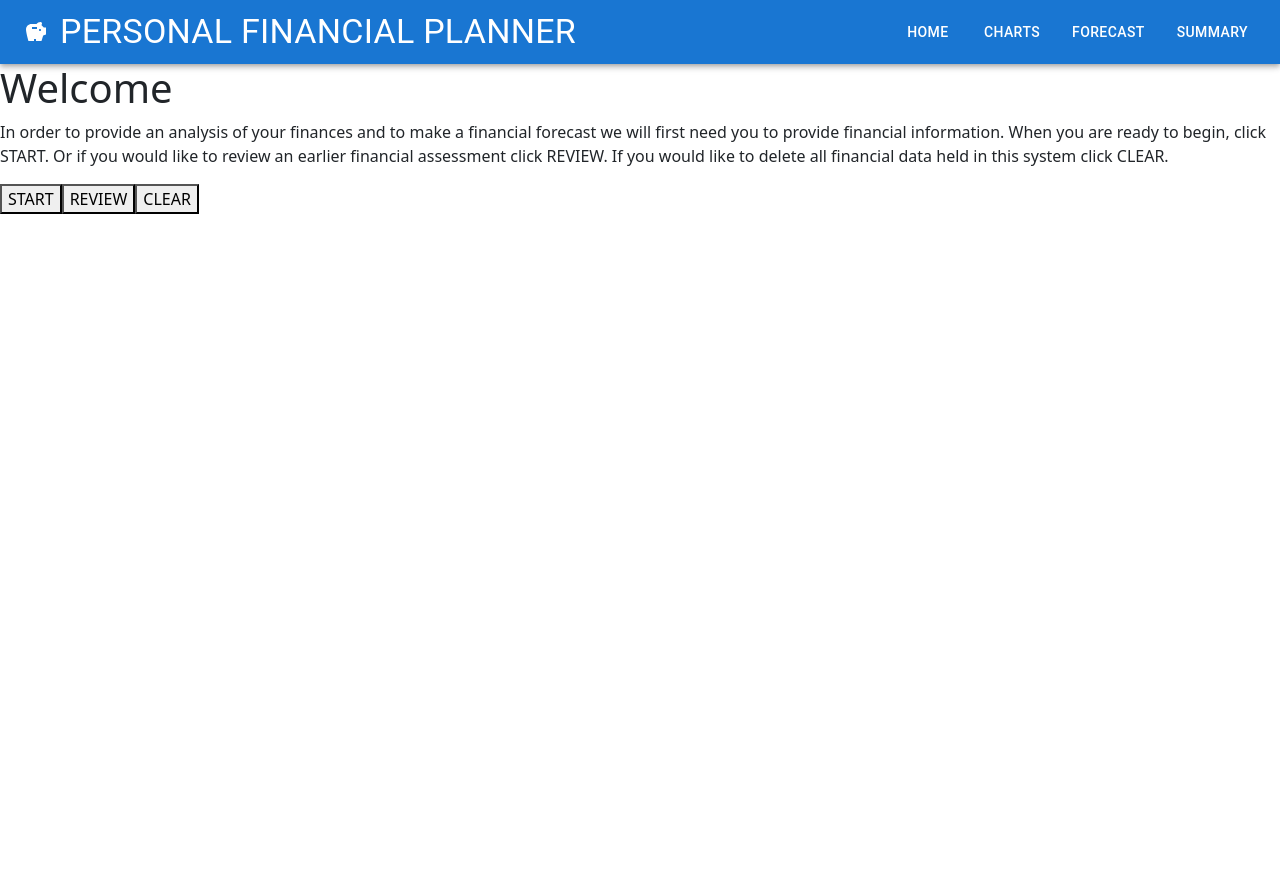
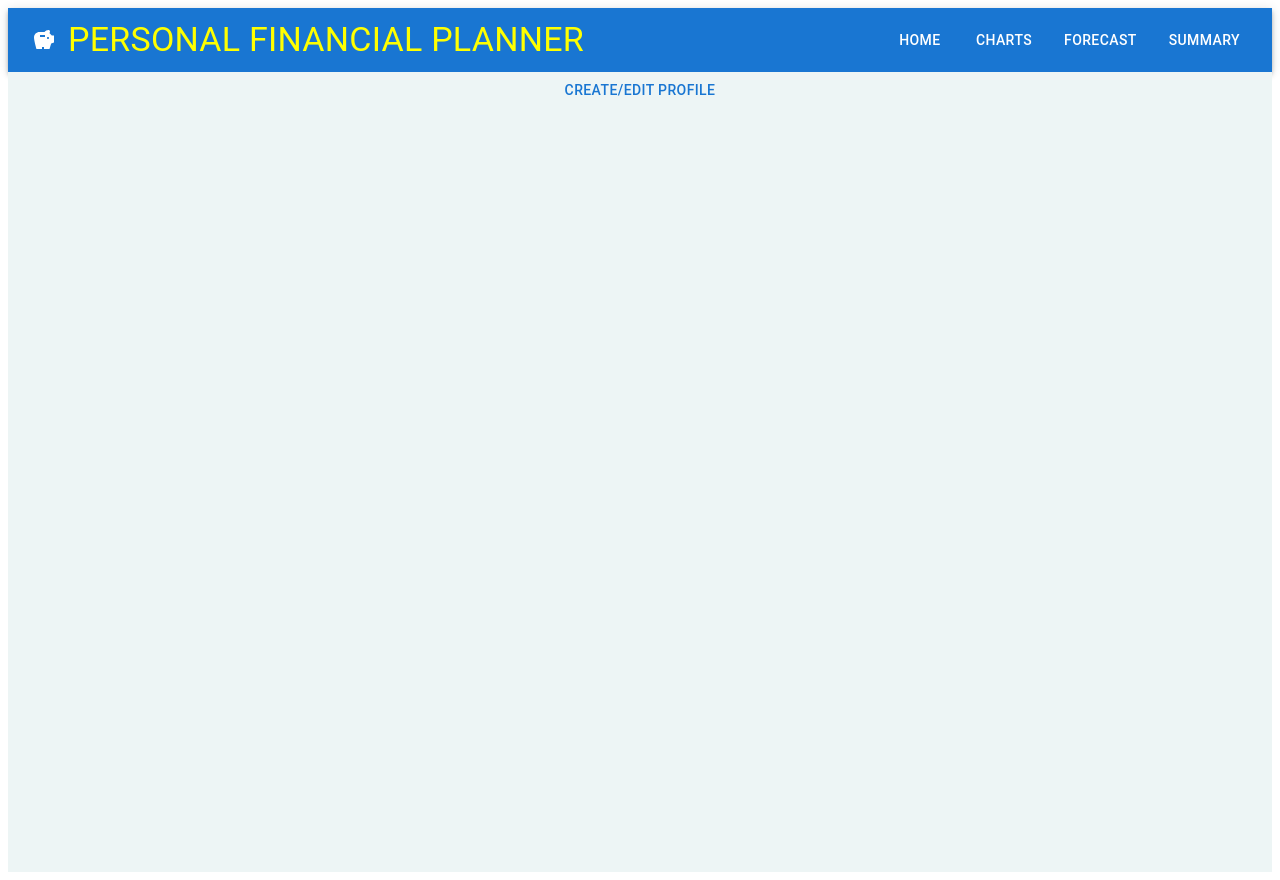
Before and after one commit to DavidBlueLamassu/personal-financial-planner, a React (Create React App) app: page / in a window 1280 px wide. Before the commit the page ends 800 px from the top, so only its background shows below. Built offline with nearby package versions, Linux system fonts and the light colour scheme.

Commit message:
Added Home page button and Modal

```diff
--- a/package.json
+++ b/package.json
@@ -6,6 +6,7 @@
     "@emotion/react": "^11.10.6",
     "@emotion/styled": "^11.10.6",
     "@mui/icons-material": "^5.11.11",
+    "@mui/lab": "^5.0.0-alpha.124",
     "@mui/material": "^5.11.14",
     "@testing-library/jest-dom": "^5.16.5",
     "@testing-library/react": "^13.4.0",
@@ -13,6 +14,7 @@
     "bootstrap": "^5.2.3",
     "framer-motion": "^10.8.5",
     "react": "^18.2.0",
+    "react-confirm-alert": "^3.0.6",
     "react-dom": "^18.2.0",
     "react-minimal-pie-chart": "^8.4.0",
     "react-moment": "^1.1.3",
--- a/src/App.css
+++ b/src/App.css
@@ -1,3 +1,24 @@
 @tailwind base;
 @tailwind components;
 @tailwind utilities;
+
+.container {
+  font-family: "Gill Sans", "Gill Sans MT", Calibri, "Trebuchet MS", sans-serif;
+  background-color: #edf5f5;
+  display: flex;
+  flex-direction: column;
+  align-items: center;
+  /* justify-content: center; */
+  min-height: 100vh;
+  margin: 0;
+  /* font-family: "Lato", sans-serif; */
+}
+
+Button {
+  color: yellow;
+}
+
+.MuiTypography-h4 {
+  font-family: "Courier New", Courier, monospace;
+  color: yellow;
+}
--- a/src/App.js
+++ b/src/App.js
@@ -1,18 +1,18 @@
 import React from "react";
 import "./App.css";
-import { BrowserRouter as Router, Route, Routes } from 'react-router-dom';
-import NavBar from './components/NavBar';
-import Home from './components/pages/Home';
-import PieChart from './components/pages/PieChart';
-import Forecast from './components/pages/Forecast';
-import Summary from './components/pages/Summary';
+import { BrowserRouter as Router, Route, Routes } from "react-router-dom";
+import NavBar from "./components/NavBar";
+import Home from "./components/pages/Home";
+import PieChart from "./components/pages/PieChart";
+import Forecast from "./components/pages/Forecast";
+import Summary from "./components/pages/Summary";
 
 function App() {
   return (
     <Router>
-      <div>
-        <NavBar />
-        {/* Wrap Route elements in a Routes component */}
+      <NavBar />
+      {/* Wrap Route elements in a Routes component */}
+      <div className="container">
         <Routes>
           {/* Define routes using the Route component to render different page components at different paths */}
           {/* Define a default route that will render the Home component */}
--- a/src/components/NavBar.js
+++ b/src/components/NavBar.js
@@ -1,4 +1,4 @@
-import React from "react";
+import * as React from "react";
 import { NavLink } from "react-router-dom";
 import Moment from "react-moment";
 import {
@@ -8,35 +8,67 @@ import {
   Typography,
   Stack,
   Button,
+  styled,
+  Box,
 } from "@mui/material";
 import SavingsIcon from "@mui/icons-material/Savings";
+import { TabList, TabPanel, TabContext } from "@mui/lab";
+
+// const useStyles = makeStyles({
+//   button: {
+//     "&.active": {
+//       background: "black",
+//     },
+//   },
+// });
 
 function NavBar() {
+  // const [value, setValue] = React.useState("1");
+  // // still needs to change this...
+  // const handleChange = (event: React.SyntheticEvent, newValue: string) => {
+  //   setValue(newValue);
+  // };
+
   return (
     <AppBar position="static">
       <Toolbar>
         <IconButton size="large" edge="start" color="inherit" aria-label="logo">
           <SavingsIcon />
         </IconButton>
-        <Typography variant="h4" component="div" sx={{ flexGrow: 1 }}>
+        <Typography
+          className="navTitle"
+          variant="h4"
+          component="div"
+          sx={{ flexGrow: 1 }}
+        >
           PERSONAL FINANCIAL PLANNER
         </Typography>
         <Stack direction="row" spacing={2}>
-          <Button color="inherit" href="/">
+          <Button color="inherit" component={NavLink} to="/">
             HOME
           </Button>
-          <Button color="inherit" href="/PieChart">
+          <Button color="inherit" component={NavLink} to="/PieChart">
             CHARTS
           </Button>
-          <Button color="inherit" href="/Forecast">
+          <Button color="inherit" component={NavLink} to="/Forecast">
             FORECAST
           </Button>
-          <Button color="inherit" href="/Summary">
+          <Button color="inherit" component={NavLink} to="/Summary">
             SUMMARY
           </Button>
         </Stack>
       </Toolbar>
     </AppBar>
+
+    // <AppBar position="static">
+    //   <TabContext value={value}>
+    //     <TabList onChange={handleChange} aria-label="lab API tabs example">
+    //       <Tab label="Item One" value="1" />
+    //       <Tab label="Item Two" value="2" />
+    //       <Tab label="Item Three" value="3" />
+    //     </TabList>
+    //   </TabContext>
+    // </AppBar>
   );
 }
 
--- a/src/components/pages/Home.js
+++ b/src/components/pages/Home.js
@@ -1,21 +1,53 @@
-import acquireData from "./AcquireData.js"
+import * as React from "react";
+import Box from "@mui/material/Box";
+import Button from "@mui/material/Button";
+import Typography from "@mui/material/Typography";
+import Modal from "@mui/material/Modal";
+import acquireData from "./AcquireData";
 
-function Home() {
+const style = {
+  position: "absolute",
+  top: "50%",
+  left: "50%",
+  transform: "translate(-50%, -50%)",
+  width: 400,
+  bgcolor: "background.paper",
+  border: "2px solid #000",
+  boxShadow: 24,
+  p: 4,
+};
+
+export default function ModalWelcome() {
+  const [open, setOpen] = React.useState(false);
+  const handleOpen = () => setOpen(true);
+  const handleClose = () => setOpen(false);
+
   return (
     <div>
-      <h1>Welcome</h1>
-      <p>
-        In order to provide an analysis of your finances and to make a financial
-        forecast we will first need you to provide financial information. When
-        you are ready to begin, click START. Or if you would like to review an
-        earlier financial assessment click REVIEW. If you would like to delete
-        all financial data held in this system click CLEAR.
-      </p>
-      <button onClick={acquireData}>START</button>
-      <button>REVIEW</button>
-      <button>CLEAR</button>
+      <Button onClick={handleOpen}>Create/Edit profile</Button>
+      <Modal
+        open={open}
+        onClose={handleClose}
+        aria-labelledby="modal-modal-title"
+        aria-describedby="modal-modal-description"
+      >
+        <Box sx={style}>
+          <Typography id="modal-modal-title" variant="h6" component="h2">
+            Welcome
+          </Typography>
+          <Typography id="modal-modal-description" sx={{ mt: 2 }}>
+            In order to provide an analysis of your finances and to make a
+            financial forecast we will first need you to provide financial
+            information. When you are ready to begin, click START. Or if you
+            would like to review an earlier financial assessment click REVIEW.
+            If you would like to delete all financial data held in this system
+            click CLEAR.
+          </Typography>
+          <Button onClick={acquireData}>START</Button>
+          <Button>REVIEW</Button>
+          <Button>CLEAR</Button>
+        </Box>
+      </Modal>
     </div>
   );
 }
-
-export default Home;
--- a/src/index.js
+++ b/src/index.js
@@ -1,11 +1,15 @@
 import React from "react";
 import ReactDOM from "react-dom/client";
 import App from "./App";
-import 'bootstrap/dist/css/bootstrap.min.css';
+// import "bootstrap/dist/css/bootstrap.min.css";
+import "./App.css";
+import { BrowserRouter } from "react-router-dom";
 
 const root = ReactDOM.createRoot(document.getElementById("root"));
 root.render(
   <React.StrictMode>
+    {/* <div className="container"> */}
     <App />
+    {/* </div> */}
   </React.StrictMode>
 );
```
Also changed, not shown: 1 other file (tests, documents, lock files or other folders).
